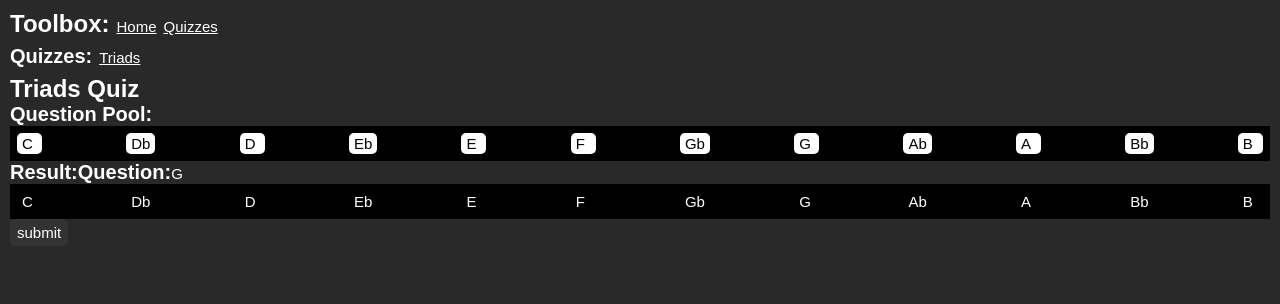
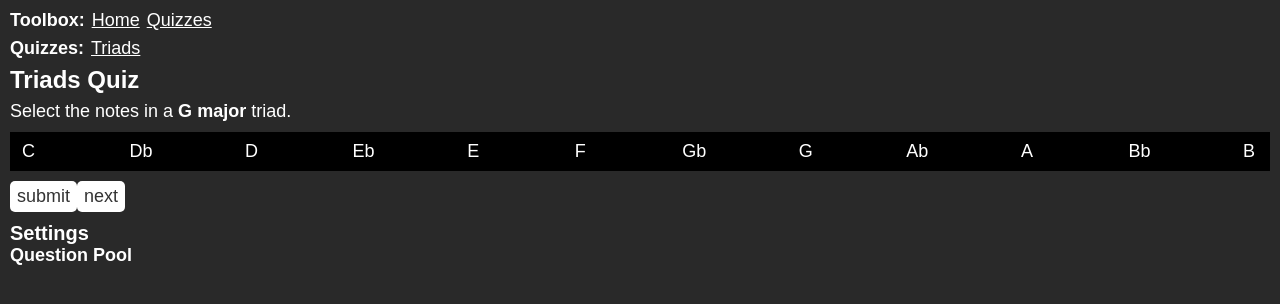
Before and after one commit to ppalladino/toolbox, a Next.js app: page /quizzes/triads in a window 1280 px wide. Shown: the top 304 px of the page. Built offline with nearby package versions, Linux system fonts and the light colour scheme.

Commit message:
showing results

```diff
--- a/app/globals.css
+++ b/app/globals.css
@@ -113,7 +113,19 @@ body {
   /* font-family: monospace; */
   font-family: 'Arial', sans-serif;
   padding: 10px;
-  font-size: 15px;
+  font-size: 18px;
+}
+
+section {
+  margin-bottom: 10px;
+}
+
+p {
+  margin-bottom: 10px;
+}
+
+header {
+  margin-bottom: 10px;
 }
 
 h1, h2 {
@@ -132,10 +144,6 @@ header {
   margin-bottom: 7px;
 }
 
-header h1, h2 {
-  display:inline;
-}
-
 header nav {
   display:inline;
 }
@@ -145,10 +153,14 @@ header nav a {
   text-decoration: underline;
 }
 
+strong {
+  font-weight: bold;
+}
+
 button {
   border-radius: 5px;
-  background-color: #333;
-  color: #fff;
+  background-color: #fff;
+  color: #333;
   padding: 5px 7px;
   /* margin: 2px; */
   border: none;
@@ -183,3 +195,18 @@ button:hover {
   background-color: white;
   color: black;
 }
+
+.button-group button.correct {
+  background-color: green;
+  color: black;
+}
+
+.button-group button.incorrect {
+  background-color: red;
+  color: black;
+}
+
+.button-group button.correct-non-selected {
+  background-color: yellow;
+  color: black;
+}
--- a/app/layout.tsx
+++ b/app/layout.tsx
@@ -18,7 +18,7 @@ export default function RootLayout({
     <html lang="en">
       <body>
         <header>
-          <h1>Toolbox:</h1>
+          <strong>Toolbox:</strong>
           <nav>
             <Link href="/">Home</Link>
             <Link href="/quizzes">Quizzes</Link>
--- a/app/quizzes/layout.tsx
+++ b/app/quizzes/layout.tsx
@@ -6,17 +6,14 @@ export default function RootLayout({
   children: React.ReactNode
 }) {
   return (
-    <>
+    <section>
       <header>
-        <h2>Quizzes:</h2>
+        <strong>Quizzes:</strong>
         <nav>
           <Link href="/quizzes/triads">Triads</Link>
         </nav>
       </header>
-
-          <div>
-          {children}
-          </div>
-    </>
+      {children}
+    </section>
   )
 }
--- a/app/quizzes/triads/page.tsx
+++ b/app/quizzes/triads/page.tsx
@@ -2,57 +2,80 @@
 import { useState } from 'react'
 import { IPitchMap } from "@/common/types"
 import { pitchMaps, getMajorTriadPitchMaps, pitchMapsAreSimilar } from "@/common/utils/music-theory"
-import KeysPicker from "@/frontend/components/KeysPicker"
+import PitchMapPicker from "@/frontend/components/PitchMapPicker"
+import PitchMapResults from '@/frontend/components/PitchMapResults'
 import { getRandomElement, shuffleArray } from '@/common/utils/helpers'
+
+interface IAnswer {
+  correctAnswer: IPitchMap[],
+  userAnswer: IPitchMap[]
+}
 
 export default function TriadsPage() {
   const [questionPool, setQuestionPool] = useState<IPitchMap[]>([...pitchMaps])
   const [question, setQuestion] = useState<IPitchMap>(getRandomElement(pitchMaps))
-  const [answer, setAnswer] = useState<IPitchMap[]>([])
-  const [result, setResult] = useState<string>('')
+  const [correctAnswer, setCorrectAnswer] = useState<IPitchMap[]>([])
+  const [userAnswer, setUserAnswer] = useState<IPitchMap[]>([])
+  const [showResults, setShowResult] = useState<boolean>(false)
 
 
   const handleQuestionPoolChange = (pool: IPitchMap[]) => {
     setQuestionPool(pool)
   }
 
-  const handleAnswerChange = (answer: IPitchMap[]) => {
-    setAnswer(answer)
+  const handleUserAnswerChange = (answer: IPitchMap[]) => {
+    console.log({answer})
+    setUserAnswer(answer)
   }
 
   const handleSubmitClick = () => {
-   const triad = getMajorTriadPitchMaps(question)
-   if(answer.length !== 3) {
-    setResult("A triad has three notes, not " + answer.length)
-    return
-   }
-
-   if(!pitchMapsAreSimilar(triad, answer)) {
-    setResult("Answer is not the correct triad, try again.")
-    return
-   }
-
-   // They got it!
-    setResult("Correct! Try another")
-    setQuestion(getRandomElement(pitchMaps))
-    setAnswer([])
+    setShowResult(true)
   }
 
+  const handleNextClick = () => {
+    const questionRootPitch = getRandomElement(questionPool)
+    const questionTriad = getMajorTriadPitchMaps(questionRootPitch)
+    setQuestion(questionRootPitch)
+    setUserAnswer([])
+    setCorrectAnswer(questionTriad)
+    setShowResult(false)
+  }
 
   return (
-    <div>
-      <h1>Triads Quiz</h1>
-      <div>
-        <h2>Question Pool:</h2>
-        <KeysPicker onChange={handleQuestionPoolChange} keys={pitchMaps}/>
-        <h2>Result:</h2>
-        {result}
-        <h2>Question:</h2>
-        {question.preferedNoteName}
-        <KeysPicker onChange={handleAnswerChange} keys={pitchMaps} selectedKeys={answer}/>
+    <section>
+      <header>
+        <h1>Triads Quiz</h1>
+      </header>
+      <section>
+        <p>Select the notes in a <strong>{question.preferedNoteName} major</strong> triad.</p>
+        <p>
+          {
+            showResults ? (
+              <PitchMapResults
+                visible={pitchMaps}
+                chosen={userAnswer || []}
+                expected={correctAnswer || []}
+              />
+             ) : (
+              <PitchMapPicker
+                onChange={handleUserAnswerChange}
+                visible={pitchMaps}
+                selected={userAnswer}
+              />
+            )
+          }
+        </p>
+      </section>
+      <section>
         <button onClick={handleSubmitClick}>submit</button>
-      </div>
-    </div>
+        <button onClick={handleNextClick}>next</button>
+      </section>
+      <section>
+        <h2>Settings</h2>
+        <strong>Question Pool</strong>
+        {/* <PitchMapPicker onChange={handleQuestionPoolChange} visible={pitchMaps}/> */}
+      </section>
+    </section>
 
   )
 }
--- a/frontend/components/KeysPicker/index.tsx
+++ /dev/null
@@ -1,68 +0,0 @@
-import { useState, useEffect } from 'react'
-import { IPitchMap } from "@/common/types"
-import { shuffleArray } from '@/common/utils/helpers';
-import { pitchMapsIncludes, togglePitchMap } from "@/common/utils/music-theory"
-
-// export enum DISPLAY_MODE {
-//     PITCH_NAME,
-//     PREFERED_NOTE_NAME,
-//     ALL_NOTE_NAMES
-//   }
-
-interface KeysPickerProps {
-    onChange: (selected:IPitchMap[]) => void;
-    keys: IPitchMap[];
-    selectedKeys?: IPitchMap[];
-    randomize?: boolean;
-    // displayMode?: DISPLAY_MODE;
-}
-
-export default function KeysPicker({
-    onChange,
-    keys,
-    selectedKeys = keys,
-    randomize = false,
-    // displayMode =  DISPLAY_MODE.PREFERED_NOTE_NAME
-}: KeysPickerProps) {
-    const [pitchMaps, setPitchMaps] = useState<IPitchMap[]>([...keys])
-    const [selectedPitchMaps, setSelectedPitchmaps] = useState<IPitchMap[]>([...selectedKeys])
-
-    useEffect(() => {
-        if(randomize) {
-            setPitchMaps(shuffleArray(pitchMaps))
-        } else {
-            setPitchMaps(pitchMaps)
-        }
-
-      }, [keys])
-
-    const handleClick = (pitchMap: IPitchMap) => () => {
-        const selected = togglePitchMap(selectedPitchMaps, pitchMap)
-        setSelectedPitchmaps(selected)
-        onChange(selected)
-    }
-
-    return (
-      <span className="button-group">
-        {
-            pitchMaps.map(pm => {
-                const isSelected = pitchMapsIncludes(selectedPitchMaps, pm)
-                let classes = ''
-                classes = isSelected ? classes + ' selected' : classes
-
-                return (
-                    <button
-                        className={classes}
-                        key={pm.preferedNoteName}
-                        onClick={handleClick(pm)}
-                    >
-                       {/* {getPitchMapDisplay(displayMode, pm)} */}
-                       {pm.preferedNoteName}
-                    </button>
-                )
-            })
-        }
-      </span>
-
-    )
-  }
--- /dev/null
+++ b/frontend/components/PitchMapPicker/index.tsx
@@ -0,0 +1,75 @@
+import { useState, useEffect } from 'react'
+import { IPitchMap } from "@/common/types"
+import { shuffleArray } from '@/common/utils/helpers';
+import { pitchMapsIncludes, togglePitchMap } from "@/common/utils/music-theory"
+
+// export enum DISPLAY_MODE {
+//     PITCH_NAME,
+//     PREFERED_NOTE_NAME,
+//     ALL_NOTE_NAMES
+//   }
+
+interface PitchMapPickerProps {
+    onChange: (selected:IPitchMap[]) => void;
+    visible: IPitchMap[];
+    selected: IPitchMap[];
+    randomize?: boolean;
+    // displayMode?: DISPLAY_MODE;
+}
+
+export default function PitchMapPicker({
+    onChange,
+    visible,
+    selected,
+    randomize = false,
+    // displayMode =  DISPLAY_MODE.PREFERED_NOTE_NAME
+}: PitchMapPickerProps) {
+    // const [pitchMaps, setPitchMaps] = useState<IPitchMap[]>([...visible])
+    // const [selectedPitchMaps, setSelectedPitchMaps] = useState<IPitchMap[]>([...selected])
+
+    // useEffect(() => {
+    //     if(randomize) {
+    //         setPitchMaps(shuffleArray(pitchMaps))
+    //     } else {
+    //         setPitchMaps(pitchMaps)
+    //     }
+
+    //   }, [pitchMaps])
+
+    const handleClick = (pitchMap: IPitchMap) => () => {
+        // const selected = togglePitchMap(selectedPitchMaps, pitchMap)
+        // setSelectedPitchMaps(selected)
+        onChange([...selected, pitchMap])
+    }
+
+    const getKeyClass = (pitchMap: IPitchMap):string => {
+        const isSelected = pitchMapsIncludes(selected, pitchMap)
+        // console.log({selectedPitchMaps, pitchMap, isSelected})
+
+        if(isSelected) {
+            return 'selected'
+        } else {
+            return ''
+        }
+    }
+
+    return (
+      <span className="button-group">
+        {
+            visible.map(pm => {
+                return (
+                    <button
+                        className={getKeyClass(pm)}
+                        key={pm.preferedNoteName}
+                        onClick={handleClick(pm)}
+                    >
+                       {/* {getPitchMapDisplay(displayMode, pm)} */}
+                       {pm.preferedNoteName}
+                    </button>
+                )
+            })
+        }
+      </span>
+
+    )
+  }
--- /dev/null
+++ b/frontend/components/PitchMapResults/index.tsx
@@ -0,0 +1,45 @@
+import { IPitchMap } from "@/common/types"
+import { pitchMapsIncludes, togglePitchMap } from "@/common/utils/music-theory"
+
+interface PitchMapResultsProps {
+    visible: IPitchMap[];
+    chosen: IPitchMap[];
+    expected: IPitchMap[];
+}
+
+export default function PitchMapResults({
+    visible,
+    chosen,
+    expected
+}: PitchMapResultsProps) {
+    const getKeyClass = (pitchMap: IPitchMap):string => {
+        const isChosen = pitchMapsIncludes(chosen, pitchMap)
+        const isExpected = pitchMapsIncludes(expected, pitchMap)
+
+        if(isExpected) {
+            return 'correct'
+        } else if(isChosen && !isExpected) {
+            return 'incorrect'
+        }
+        return ''
+    }
+
+    return (
+      <span className="button-group">
+        {
+            visible.map(pm => {
+                return (
+                    <button
+                        className={getKeyClass(pm)}
+                        key={pm.preferedNoteName}
+                    >
+                       {/* {getPitchMapDisplay(displayMode, pm)} */}
+                       {pm.preferedNoteName}
+                    </button>
+                )
+            })
+        }
+      </span>
+
+    )
+  }
```
